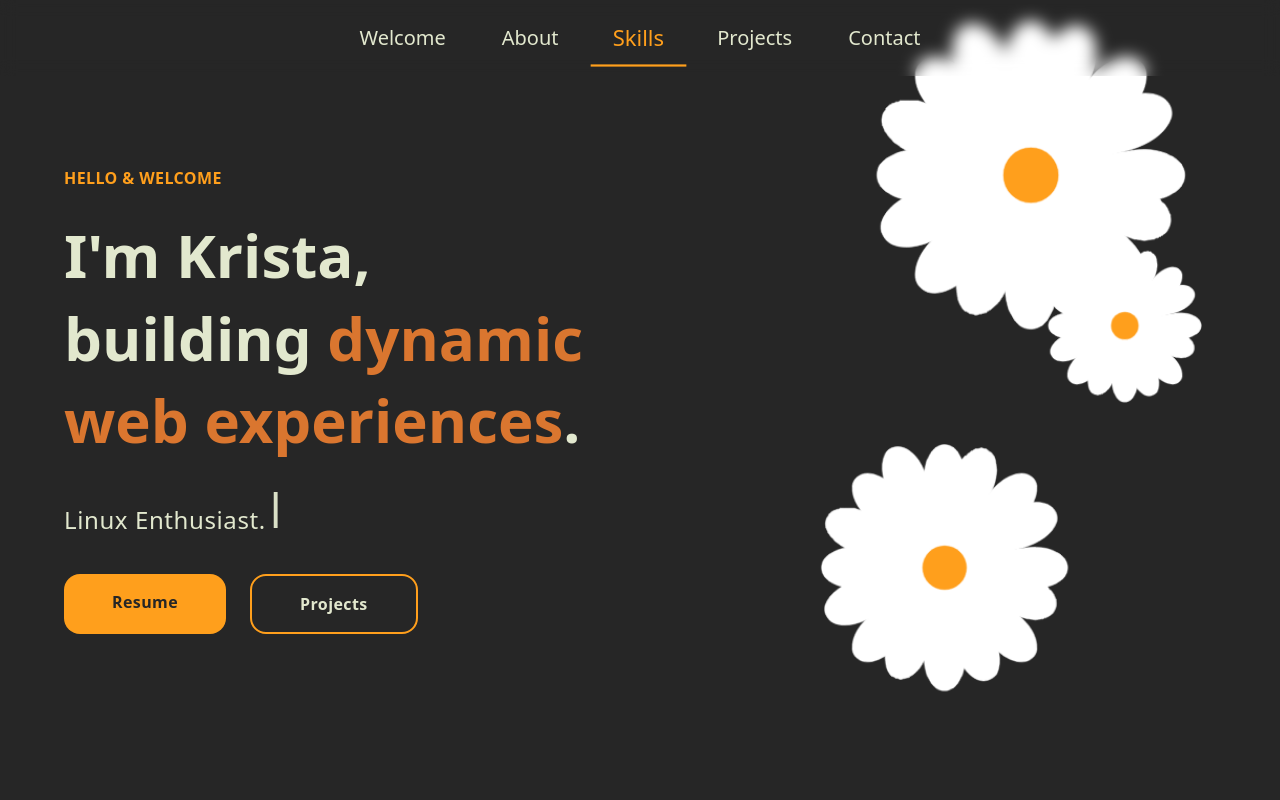
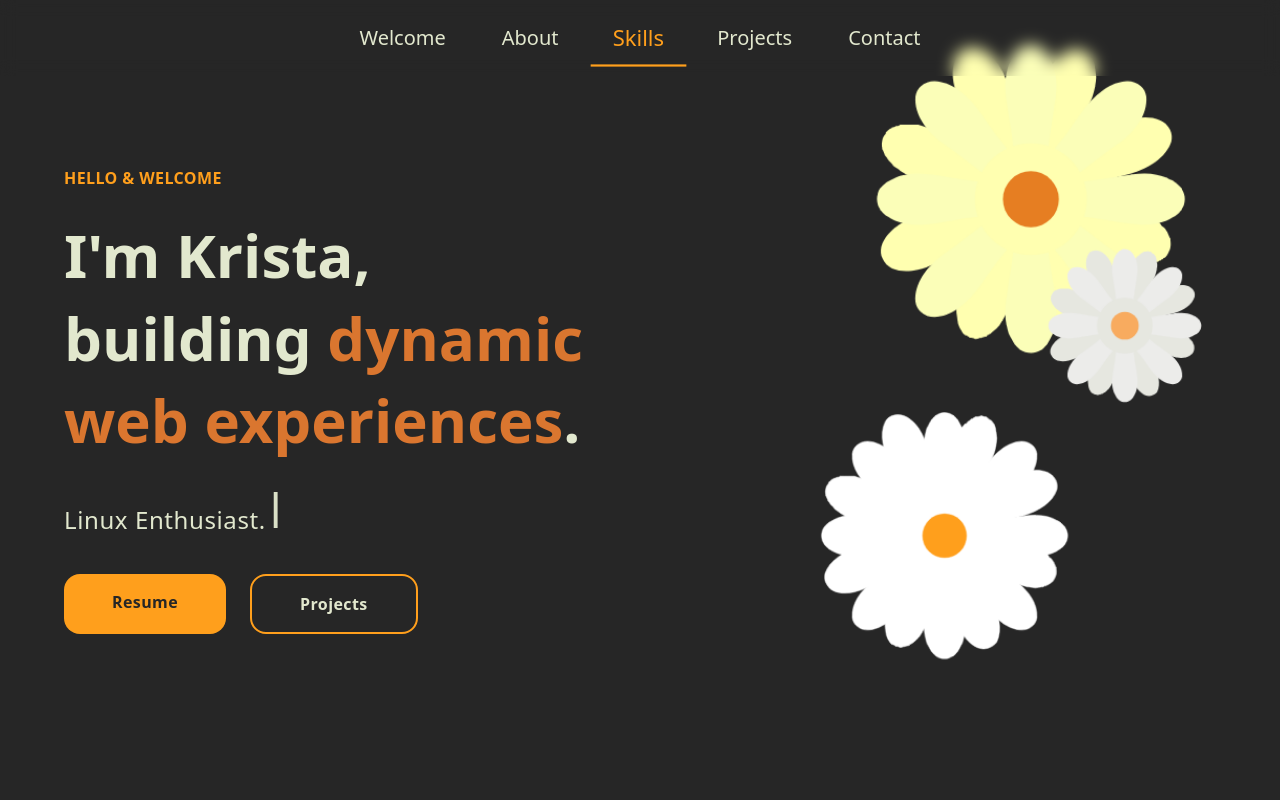
Before and after one commit to sunnycc17/my-portfolio, a Next.js app: page / in a window 1280 px wide. Shown: the top 800 px of the page. Built offline with nearby package versions, Linux system fonts and the light colour scheme.

Commit message:
edits on animated flower component changing svgs postions and sizes

```diff
--- a/components/welcome/AnimatedFlowers.jsx
+++ b/components/welcome/AnimatedFlowers.jsx
@@ -3,22 +3,25 @@
 export default function AnimatedFlowers() {
   return (
     <div className="flex-1 relative w-full h-96 md:h-full mt-12 md:mt-0 pointer-events-none">
+      {/* Top-right flower */}
+      <img
+        src="/flower3.svg"
+        alt=""
+        className="absolute w-70 h-70 top-4 right-4 md:w-80 md:h-80 md:top-16 md:right-10 animate-blob hover:scale-105 transition-transform duration-500"
+      />
+
+      {/* Bottom-left flower */}
       <img
         src="/flower2.svg"
         alt=""
-        className="absolute w-80 h-80 top-10 right-10 animate-blob hover:scale-105 transition-transform duration-500"
+        className="absolute w-40 h-40 bottom-8 left-8 md:w-64 md:h-64 md:bottom-28 md:left-1/4 animate-blob animation-delay-1500 hover:scale-105 transition-transform duration-500"
       />
 
+      {/* Center-right flower */}
       <img
-        src="/flower2.svg"
+        src="/flower4.svg"
         alt=""
-        className="absolute w-64 h-64 bottom-20 left-1/4 animate-blob animation-delay-1500 hover:scale-105 transition-transform duration-500"
-      />
-
-      <img
-        src="/flower2.svg"
-        alt=""
-        className="absolute w-40 h-40 top-1/3 left-2/3 animate-blob animation-delay-3000 hover:scale-105 transition-transform duration-500"
+        className="absolute w-32 h-32 top-1/4 left-1/2 md:w-40 md:h-40 md:top-1/3 md:left-2/3 animate-blob animation-delay-3000 hover:scale-105 transition-transform duration-500"
       />
 
       <style jsx>{`
```
Also changed, not shown: public/flower3.svg (added), public/flower4.svg (added).
